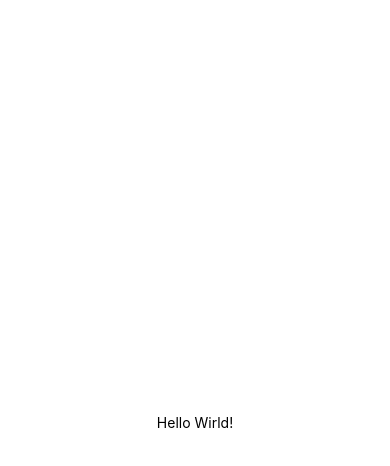
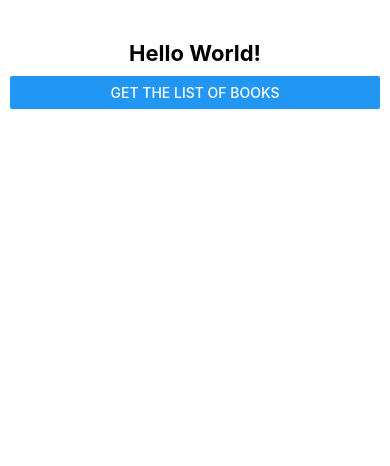
Before and after one commit to mdcodelab/react-native-myBooks, a React Native app: screen / in a window 390 px wide. Shown: the top 466 px of the page. Built offline with nearby package versions, Linux system fonts and the light colour scheme.

Commit message:
Book list

```diff
--- a/App.tsx
+++ b/App.tsx
@@ -1,10 +1,40 @@
+import React from "react";
 import { StatusBar } from 'expo-status-bar';
-import { StyleSheet, Text, View } from 'react-native';
+import { StyleSheet, Text, View, Button, FlatList, Image } from 'react-native';
+import axios from "axios";
 
 export default function App() {
+  const endpoint = "https://68dd13757cd1948060ac4c21.mockapi.io/booksstore";
+  const [bookList, setBookList] = React.useState([]);
+
+  async function fetchData() {
+    const result = await axios.get(endpoint);
+    setBookList(result.data);
+  }
+
+  console.log(bookList[0]?.cover);
+
   return (
     <View style={styles.container}>
-      <Text>Hello Wirld!</Text>
+      <Text style={styles.title}>Hello World!</Text>
+      <Button title="Get the list of Books" onPress={fetchData} />
+      <FlatList
+        data={bookList}
+        keyExtractor={(item) => item?.id}
+        numColumns={2}
+        showsVerticalScrollIndicator={false}
+        contentContainerStyle={styles.listContent}
+        renderItem={({ item }) => (
+          <View style={styles.itemContainer}>
+            <Image
+              source={{ uri: item.cover }}
+              style={styles.image}
+              resizeMode="contain"
+            />
+            <Text style={styles.author}>{item.name}</Text>
+          </View>
+        )}
+      />
       <StatusBar style="auto" />
     </View>
   );
@@ -14,7 +44,36 @@ const styles = StyleSheet.create({
   container: {
     flex: 1,
     backgroundColor: '#fff',
+    paddingTop: 40,
+    paddingHorizontal: 10,
+  },
+  title: {
+    fontSize: 22,
+    fontWeight: 'bold',
+    marginBottom: 10,
+    textAlign: 'center',
+  },
+  listContent: {
+    paddingVertical: 20,
+  },
+  itemContainer: {
+    flex: 1,
     alignItems: 'center',
-    justifyContent: 'center',
+    margin: 10,
+    backgroundColor: '#f5f5f5',
+    borderRadius: 8,
+    padding: 10,
+  },
+  author: {
+    fontSize: 14,
+    color: 'grey',
+    marginTop: 10,
+    textAlign: 'center',
+  },
+  image: {
+    width: 100,
+    height: 150,
+    backgroundColor: '#eee',
+    borderRadius: 4,
   },
 });
--- a/package.json
+++ b/package.json
@@ -9,6 +9,7 @@
     "web": "expo start --web"
   },
   "dependencies": {
+    "axios": "^1.12.2",
     "expo": "~54.0.10",
     "expo-constants": "~18.0.9",
     "expo-linking": "~8.0.8",
```
Also changed, not shown: 1 other file (tests, documents, lock files or other folders).
